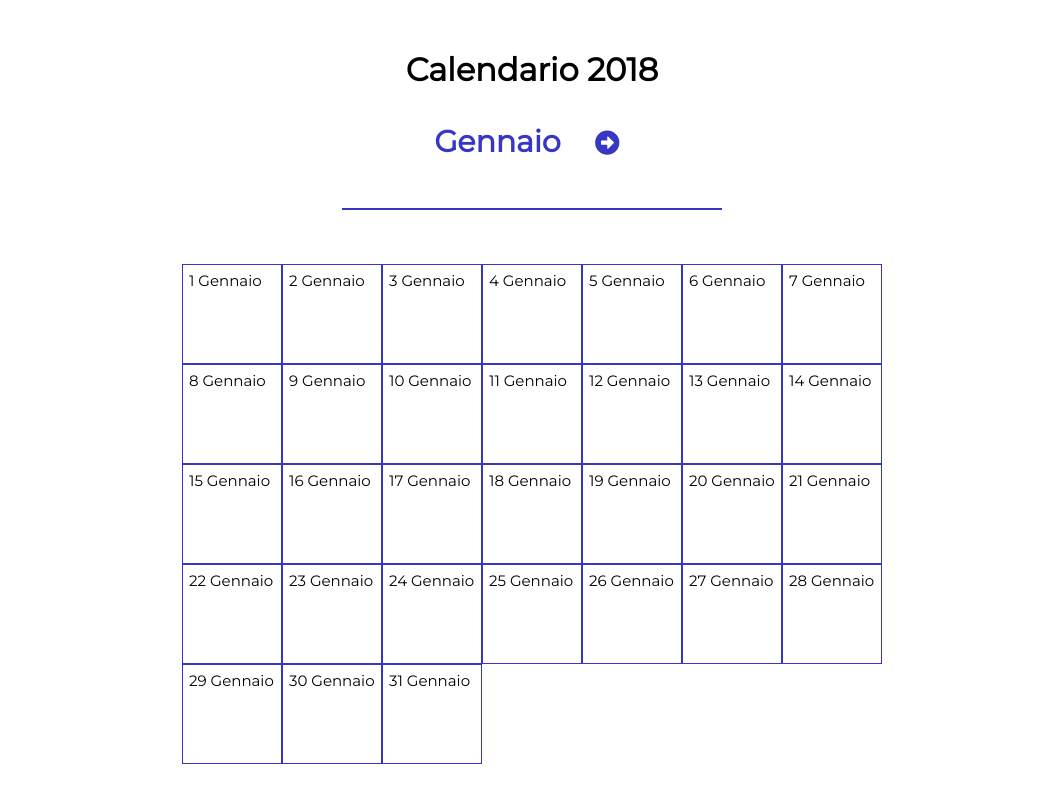
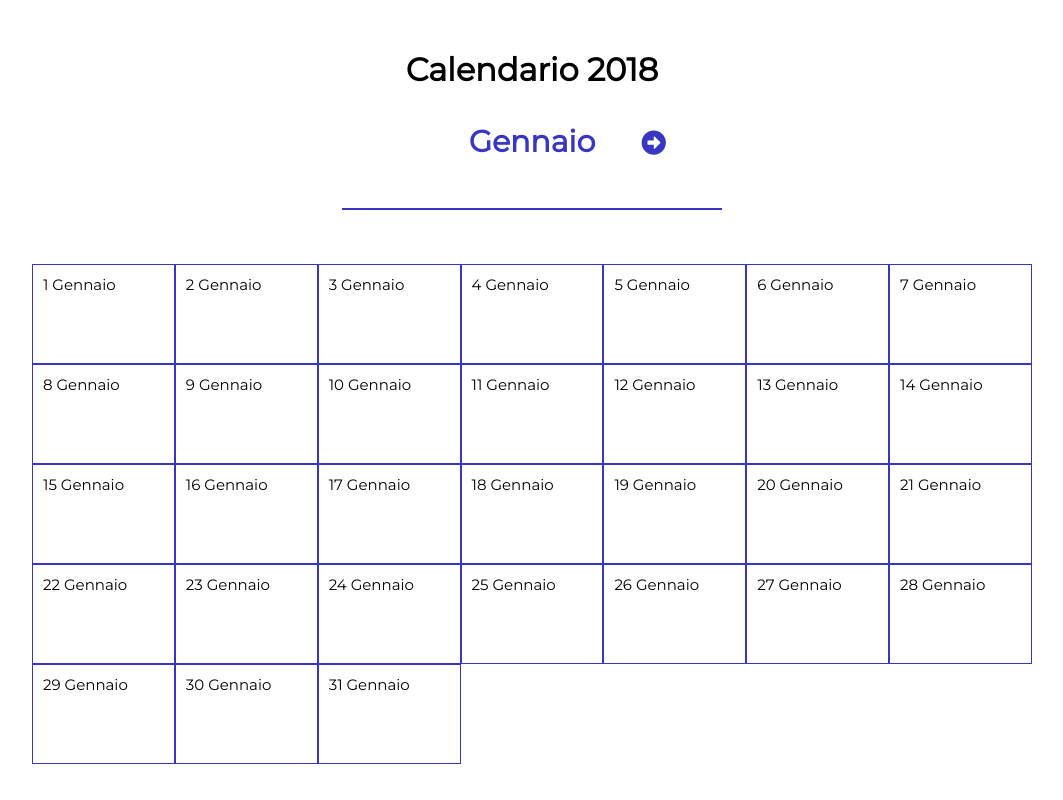
Before and after one commit to fedPass/ajax-ex-calendar, a plain HTML site: page index.html in a window 1280 px wide. Shown: the whole page, without its empty margins (108-1171 px from the left). Drawn offline with nearby package versions, Linux system fonts and the light colour scheme; no server answers.

Commit message:
sistemato slittamento nel titolo mese quando appariva/scompariva una delle frecce laterali

```diff
--- a/index.html
+++ b/index.html
@@ -16,9 +16,10 @@
         <header>
             <h1>Calendario 2018</h1>
             <div class="month_nav">
-                <button id="prev_month"><i class="fas fa-arrow-alt-circle-left"></i></button>
+                <span class="button_container"><button id="prev_month"><i class="fas fa-arrow-alt-circle-left"></i></button></span>
                 <strong id="current_month"></strong>
-                <button id="next_month"><i class="fas fa-arrow-alt-circle-right"></i></button>
+                <span class="button_container"><button id="next_month"><i class="fas fa-arrow-alt-circle-right"></i></button></span>
+
             </div>
         </header>
         <main>
--- a/main.js
+++ b/main.js
@@ -20,6 +20,7 @@ $(document).ready(function(){
         if (current_month == 'Gennaio') {
             //fai comparire button prev
             $('#prev_month').show();
+
         }
         //se mi trovo su dicembre
         if (current_month == 'Dicembre') {
--- a/style.css
+++ b/style.css
@@ -9,7 +9,7 @@ body {
 
 header {
     text-align: center;
-    width: 700px;
+    width: 1000px;
     margin: 50px auto;
 }
 
@@ -24,6 +24,11 @@ header::after {
 
 h1 {
     padding-bottom: 20px;
+}
+
+.button_container {
+    display: inline-block;
+    width: 65px;
 }
 
 #prev_month {
@@ -43,20 +48,22 @@ h1 {
     margin: 0 10px;
     font-size: 30px;
     color: #3737c4;
+    display: inline-block;
+    width: 150px;
 }
 
 #calendario {
-    width: 700px;
+    width: 1000px;
     display: flex;
     flex-wrap: wrap;
     margin: auto;
 }
 
 #calendario li {
-    width: 100px;
+    width: calc(100% / 7);
     height: 100px;
     border: 1px solid #3737c4;
-    padding: 6px;
+    padding: 10px;
     list-style-type: none;
     font-size: 15px;
 }
```
